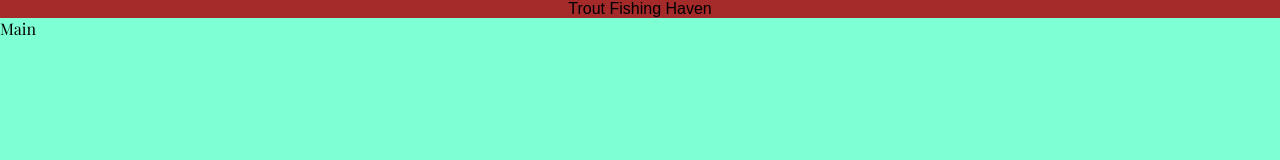
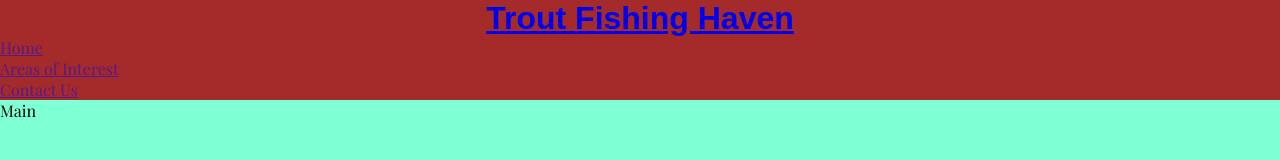
Before and after one commit to GrahamMaher/Trout-Fishing-Haven, a plain HTML site: page index.html in a window 1280 px wide. Shown: the top 160 px of the page. Drawn offline with nearby package versions, Linux system fonts and the light colour scheme; a web font is replaced by a local one.

Commit message:
Changed header to h1 and added id of logo, add anchor leading back to index.html, added list for nav menu

```diff
--- a/assets/css/style.css
+++ b/assets/css/style.css
@@ -18,10 +18,13 @@ body {
 
 /* header */
 header {
+    /* To see area delete after */
+    background-color: brown;
+}
+
+h1 {
     text-align: center;
     font-family: 'Poetsen One', sans-serif;
-    /* To see area delete after */
-    background-color: brown;
 }
 
 /* Main content */
--- a/index.html
+++ b/index.html
@@ -17,7 +17,20 @@
 
 <body>
     <!-- Header -->
-    <header>Trout Fishing Haven</header>
+    <header>
+        <!-- Link to home page when logo is clicked -->
+        <a href="index.html">
+            <h1 id="logo">Trout Fishing Haven</h1>
+            <nav>
+                <!-- Add list and links for nav menu -->
+                <ul>
+                    <li><a href="">Home</a></li>
+                    <li><a href="">Areas of Interest</a></li>
+                    <li><a href="">Contact Us</a></li>
+                </ul>
+            </nav>
+        </a>
+    </header>
     <!-- Main articles -->
     <main>Main</main>
     <!-- Footer for social media links -->
```
